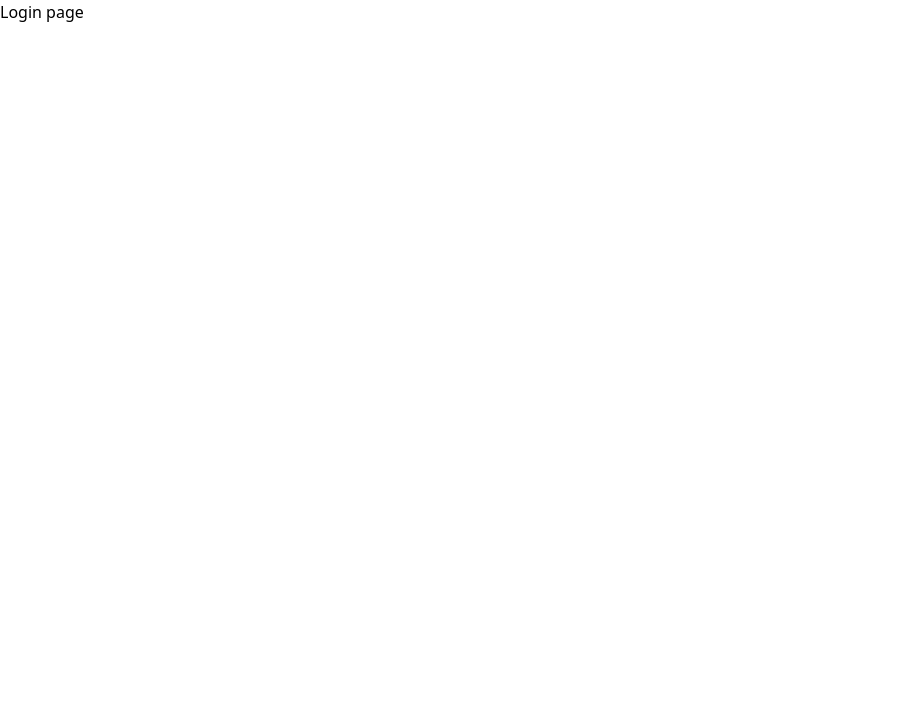
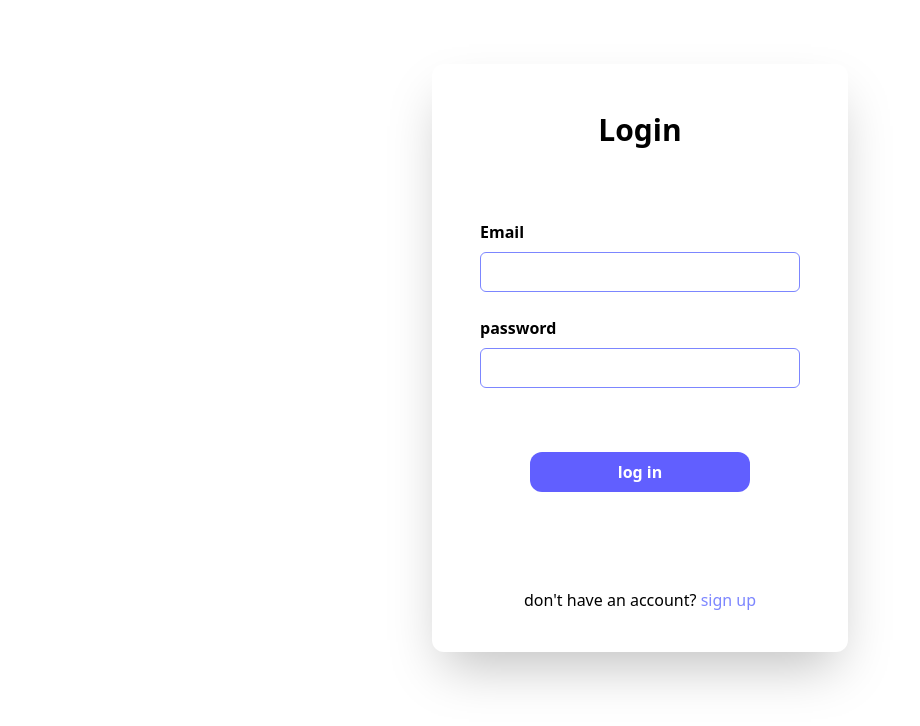
Before and after one commit to jassehcodecamp99/utgitca-event-todos-app, a website built with Vite: page pages/login.html in a window 1280 px wide. Shown: the whole page, without its empty margins (0-920 px from the left). Built offline with nearby package versions, Linux system fonts and the light colour scheme.

Commit message:
woking on the login form

```diff
--- a/pages/login.html
+++ b/pages/login.html
@@ -1,15 +1,50 @@
 <!DOCTYPE html>
 <html lang="en">
+  <head>
+    <meta charset="UTF-8" />
+    <meta name="viewport" content="width=device-width, initial-scale=1.0" />
+    <link rel="stylesheet" href="/src/app.css" />
+    <title>Document</title>
+  </head>
 
-<head>
-    <meta charset="UTF-8">
-    <meta name="viewport" content="width=device-width, initial-scale=1.0">
-    <link rel="stylesheet" href="/src/app.css">
-    <title>Document</title>
-</head>
+  <body>
+    <div class="flex justify-center pt-[4rem]">
+      <div class="shadow-2xl px-[3rem] rounded-xl">
+        <h1 class="text-3xl mt-[3rem] text-center font-bold">Login</h1>
+        <form class="mt-[4rem]">
+          <div class="space-y-[1rem]">
+            <div class="leading-[2.5rem]">
+              <label class="font-bold">Email</label><br />
+              <input
+                class="border-1 border-indigo-400 w-[20rem] h-[2.5rem] rounded-md"
+                type="email"
+              /><br />
+            </div>
 
-<body>
-    <h1>Login page</h1>
-</body>
+            <div class="leading-[2.5rem]">
+              <label class="font-bold">password</label><br />
+              <input
+                class="border-1 border-indigo-400 w-[20rem] h-[2.5rem] rounded-md"
+                type="text"
+              />
+            </div>
+          </div>
 
+          <div class="flex justify-center mt-[4rem]">
+            <button
+              class="bg-indigo-500 px-[5.5rem] p-2 rounded-xl text-white font-bold"
+            >
+              log in
+            </button>
+          </div>
+          <div class="text-center mt-[6rem] pb-10">
+            <p>
+              don't have an account?
+              <span class="text-indigo-400">sign up</span>
+            </p>
+          </div>
+        </form>
+      </div>
+    </div>
+  </body>
 </html>
```
Also changed, not shown: todos-login-and-signup-design/Desktop - 3.png (added), todos-login-and-signup-design/Desktop - 4.png (added).
